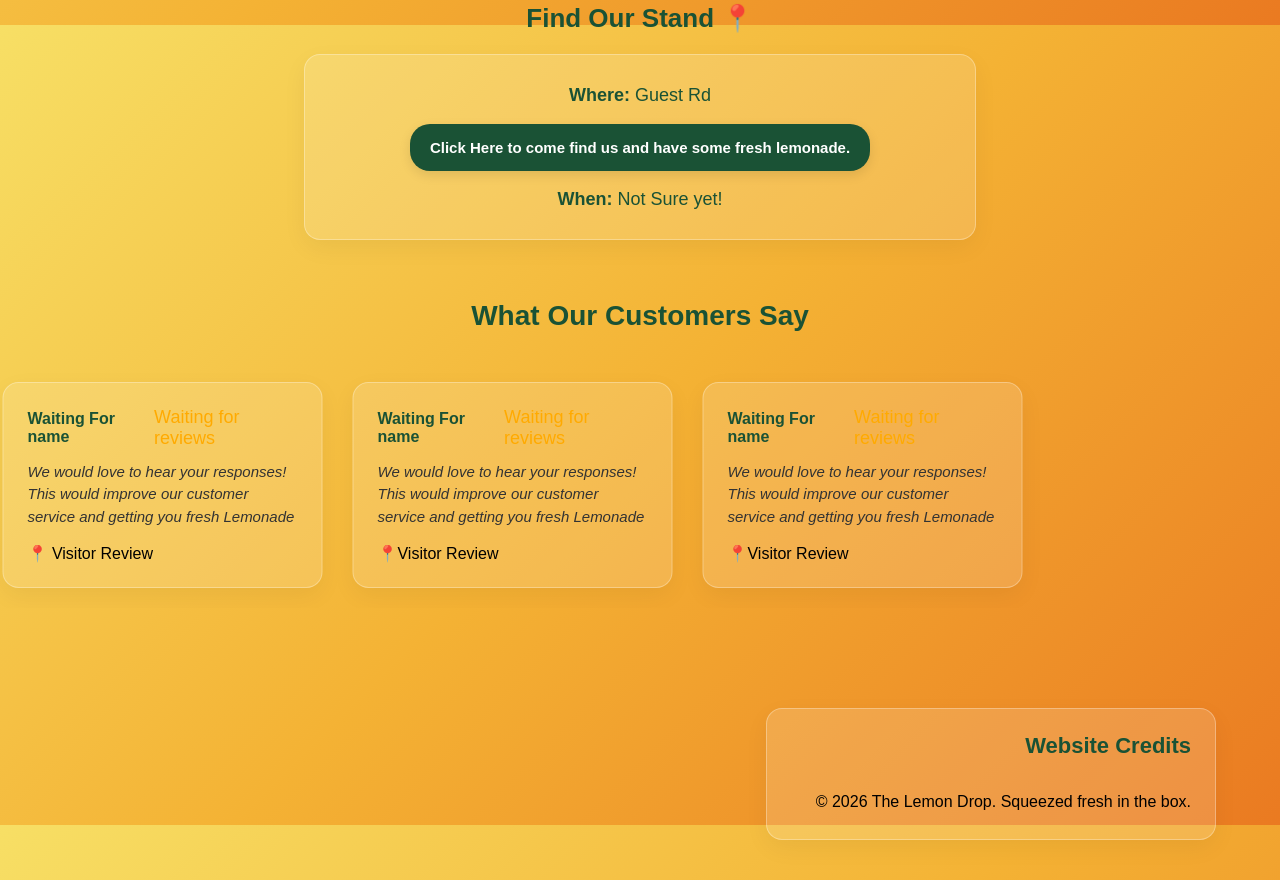
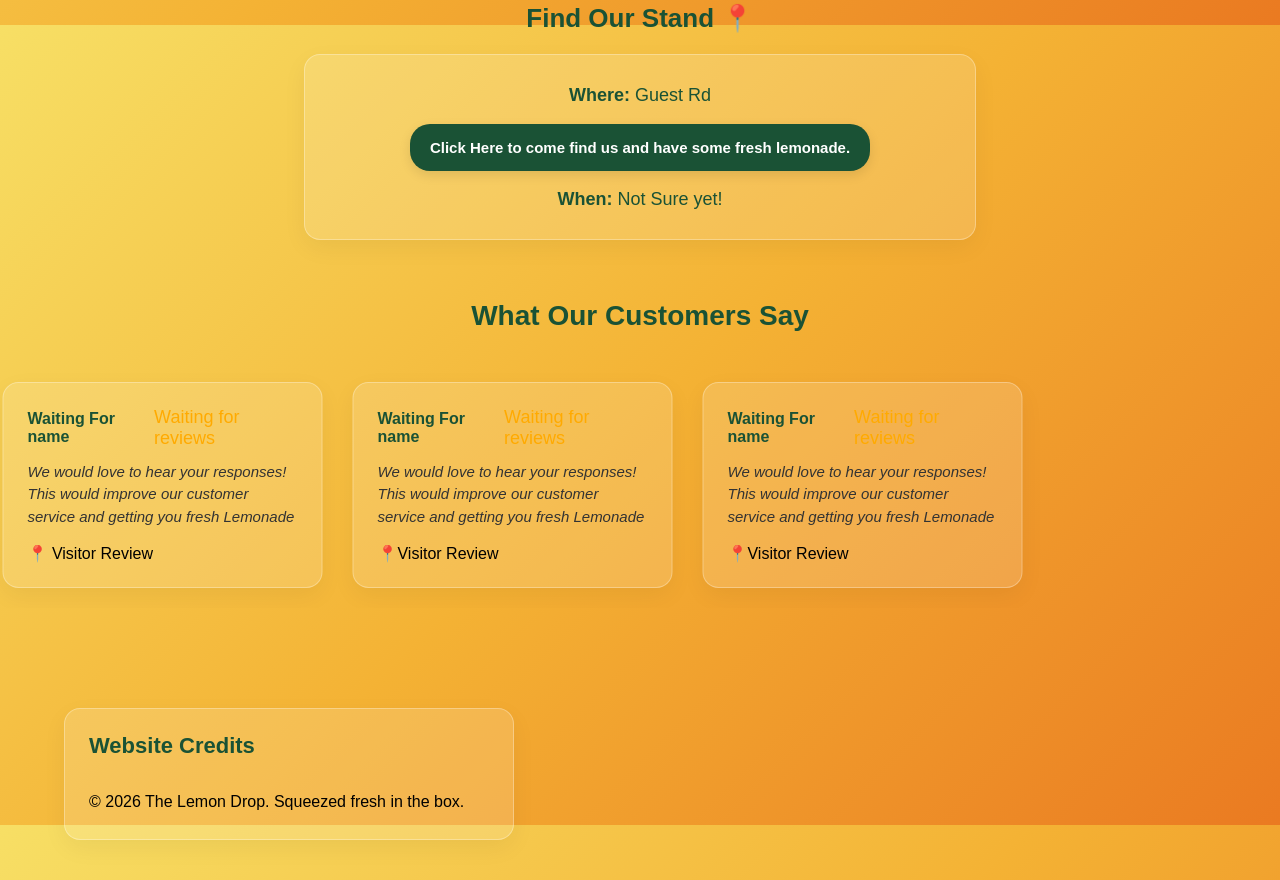
Before and after one commit to pranillushanthan-tech/The-Lemon-Drop, a plain HTML site: page index.html in a window 1280 px wide. Shown: the part 775-1655 px from the top of the page. Drawn offline with Linux system fonts and the light colour scheme.

Commit message:
Update Lemonade.css

```diff
--- a/Lemonade.css
+++ b/Lemonade.css
@@ -554,7 +554,7 @@ body {
   max-width: 1400px;
   margin: 0 auto;
   display: flex;
-  justify-content: flex-end; /* Aligns the entire content card strictly to the right side of the footer */
+  justify-content: flex-start; /* Restored back to normal left alignment */
 }
 
 .footer-section {
@@ -565,7 +565,7 @@ body {
   max-width: 450px;
   width: 100%;
   box-shadow: 0 8px 24px rgba(0, 0, 0, 0.05);
-  text-align: right; /* Flips the text internally so it aligns neatly to the right edge */
+  text-align: left; /* Restored back to normal left text alignment */
 }
 
 .footer-section h3 {
@@ -581,6 +581,7 @@ body {
   font-weight: 500;
   line-height: 1.6;
 }
+
 
 
 /* ==========================================================================
```
